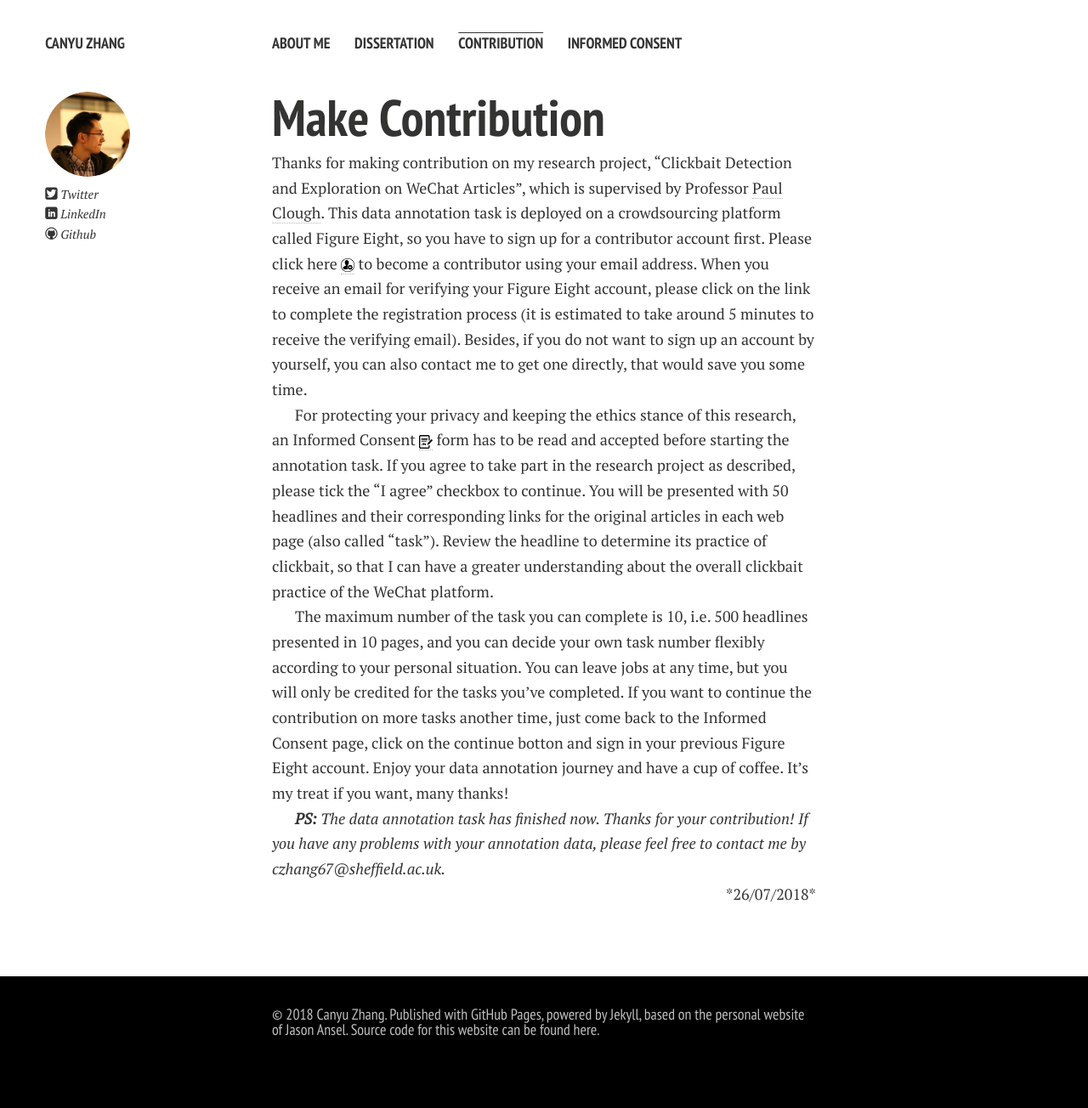
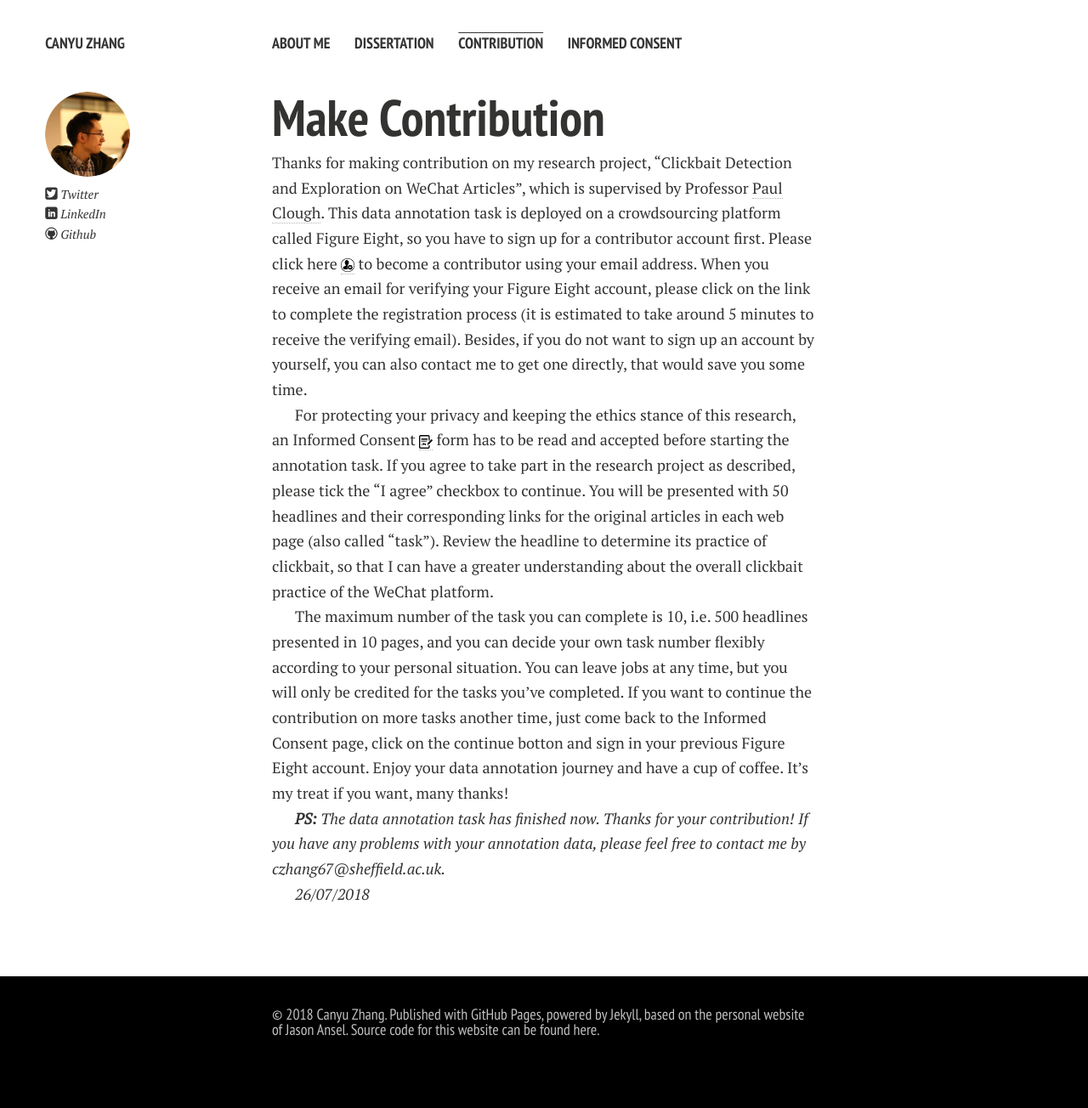
Before and after one commit to aaronzhangcanyu/aaronzhangcanyu.github.io, a Jekyll site: the page built from contribution.md, in a window 1280 px wide. Shown: the whole page at 85% size. Built offline with Jekyll 4.4.1, drawn with Linux system fonts in a browser that asks for light colours; nearby versions of some CDN libraries; Markdown is read by kramdown in place of the engine named in the settings.

Commit message:
Update contribution.md

```diff
--- a/contribution.md
+++ b/contribution.md
@@ -14,7 +14,7 @@ The maximum number of the task you can complete is 10, i.e. 500 headlines presen
 
 ***PS:*** *The data annotation task has finished now. Thanks for your contribution! If you have any problems with your annotation data, please feel free to contact me by czhang67@sheffield.ac.uk.*
 
-<p align="right">*26/07/2018*</p>
+<i align="right">26/07/2018</i>
 
 
 
```
